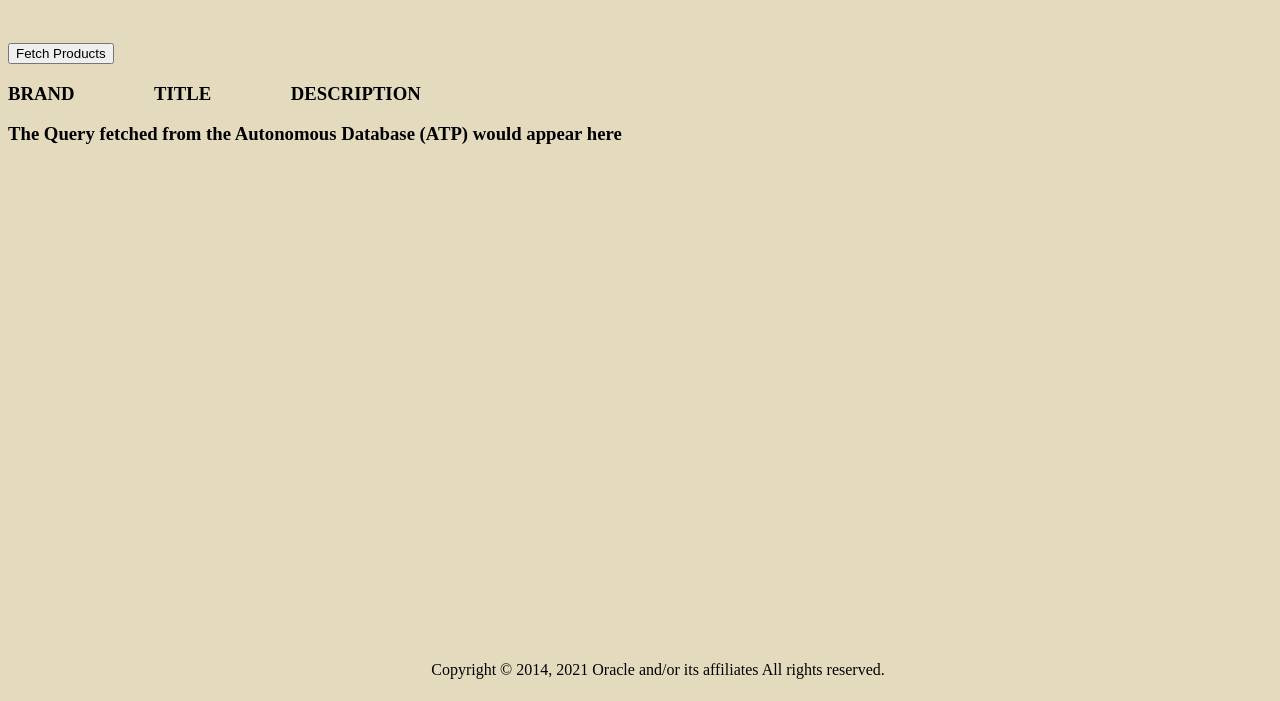
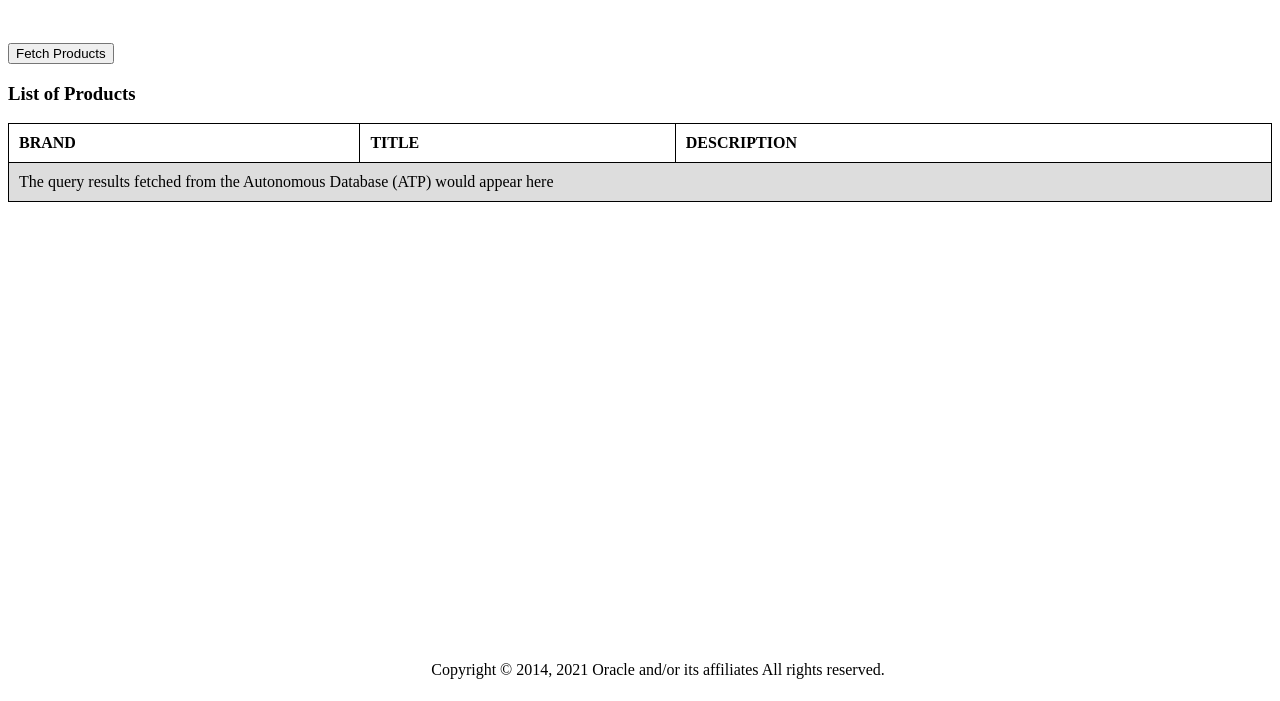
Before and after one commit to naikvenu/oci-fn-apm-example, a website: page index.html in a window 1280 px wide. Shown: the part 99-800 px from the top of the page. Drawn offline with Linux system fonts and the light colour scheme.

Commit message:
Style changes

```diff
--- a/index.html
+++ b/index.html
@@ -1,8 +1,6 @@
 <html>
     <style>
         h1 {text-align: center;}
-        body {background-color: #E4DBBF;}
-        tab { padding-left: 4em; }
         #footer {
             position: fixed;
             padding: 10px 10px 0px 10px;
@@ -11,13 +9,28 @@
             height: 40px;
             text-align: center;
         }
+
+        table, th, td {
+            border: 1px solid black;
+            border-collapse: collapse;
+            text-align: left;
+        }
+        th, td {
+            padding: 10px;
+        }
+        tr:nth-child(even) {
+            background-color: #dddddd;
+        }
     </style>
         <head> <br> <h1>OCI Functions Application Performance Monitoring (APM) Demo </h1></head><br><br>
     <body>
         <button type="button" onclick="fetchProducts()">Fetch Products</button>
-        <h3>BRAND <tab>TITLE </tab><tab> DESCRIPTION</tab></h3>
+        <h3>List of Products</h3>
         <div id=demo>
-            <h3>The Query fetched from the Autonomous Database (ATP) would appear here</h3>
+            <table style="width:100%">
+                <tr> <th>BRAND</th> <th>TITLE</th> <th>DESCRIPTION</th> </tr>
+                <tr> <td colspan="3">The query results fetched from the Autonomous Database (ATP) would appear here</td> </tr>
+            </table>
         </div>
      <script>
         function fetchProducts() {
@@ -33,11 +46,13 @@
                     var json = JSON.parse(this.responseText);
                     //console.log (json.metaData[0].name)
 
+                    text += '<table style="width:100%"> <tr> <th>BRAND</th> <th>TITLE</th> <th>DESCRIPTION</th> </tr>'
                     for (i = 0; i < json.rows.length; i++) {
                         //console.log(json.rows[i], i)
-                        text += json.rows[i][0] + '<tab>' + json.rows[i][1] + '</tab><tab>' + json.rows[i][2] + '</tab><br>'
-                        document.getElementById("demo").innerHTML = text;
+                        text += '<tr><td>' + json.rows[i][0] + '</td> <td>' + json.rows[i][1] + '</td> <td>' + json.rows[i][2] + '</td></tr>'
                     }
+                    text += '</table>'
+                    document.getElementById("demo").innerHTML = text;
                 }
             };
             xhttp.open("GET", "https://your-api-gateway.apigateway.ap-sydney-1.oci.customer-oci.com/", true);
```
